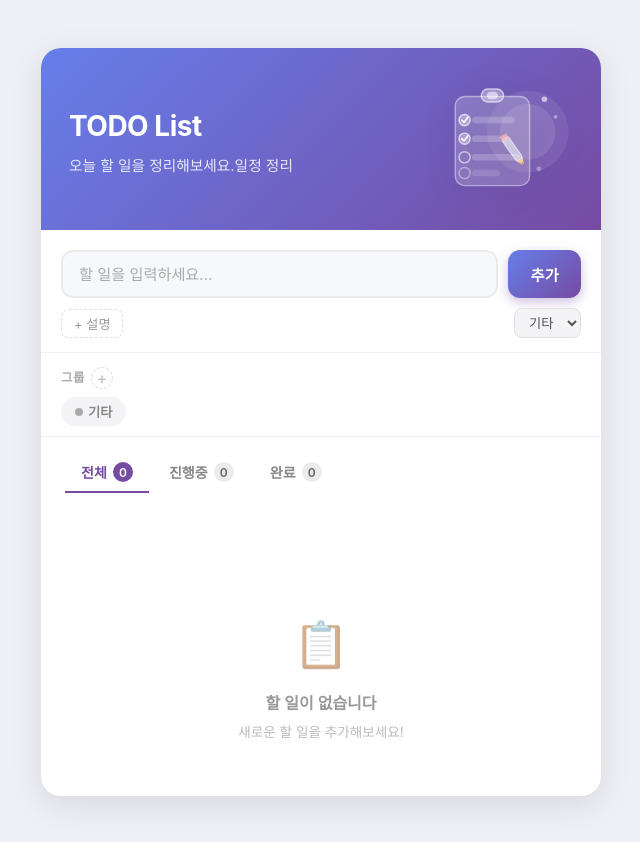
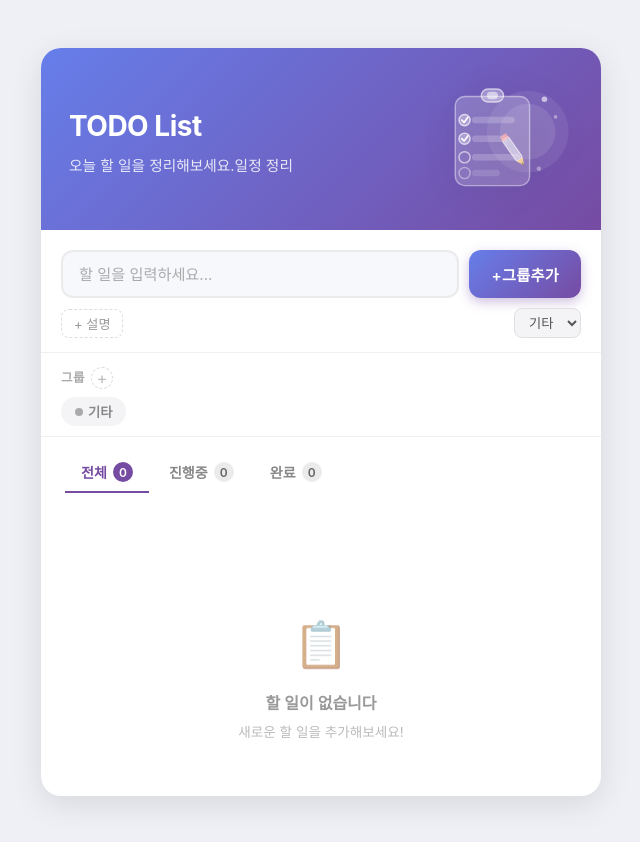
Before and after one commit to lee4022/todo-list, a plain HTML site: page index.html in a window 1280 px wide. Shown: the whole page, without its empty margins (319-959 px from the left). Drawn offline with Linux system fonts and the light colour scheme.

Commit message:
텍스트 변경

```diff
--- a/index.html
+++ b/index.html
@@ -65,7 +65,7 @@
       <section class="input-section">
         <div class="input-row">
           <input type="text" id="todoInput" class="todo-input" placeholder="할 일을 입력하세요...">
-          <button id="addBtn" class="add-btn">추가</button>
+          <button id="addBtn" class="add-btn">+그룹추가</button>
         </div>
         <div class="input-options">
           <button id="descToggleBtn" class="desc-toggle-btn">+ 설명</button>
```
